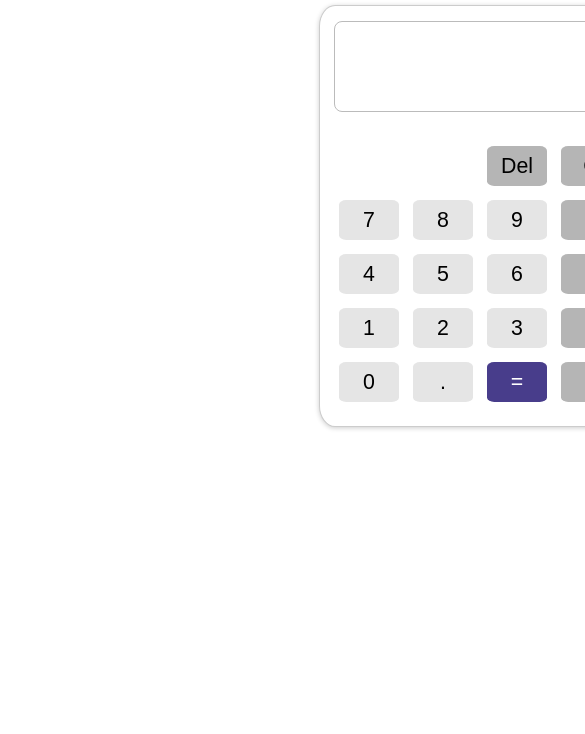
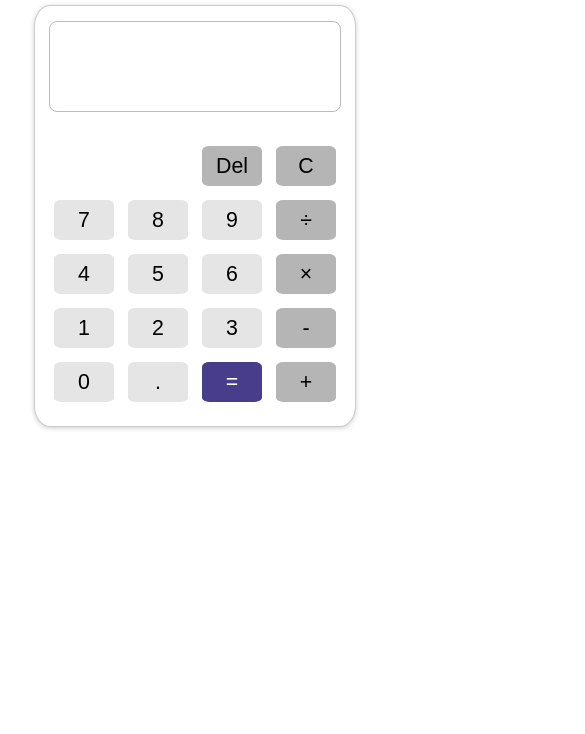
Before and after one commit to Disgracedfish/js_calculator, a plain HTML site: page index.html in a window 390 px wide. Shown: the part 110-844 px from the top of the page, 585 px wide, since content can reach past the window. Drawn offline with Linux system fonts and the light colour scheme.

Commit message:
Update style.css
Changed width to 100% and set max-width to 960px to fix mobile viewing issue

```diff
--- a/style.css
+++ b/style.css
@@ -5,7 +5,8 @@
     padding:0;
 }
 main {
-    width: 960px;
+    width: 100%
+    max-width: 960px;
     height: 100%;
     margin: auto;
     display: flex;
```
